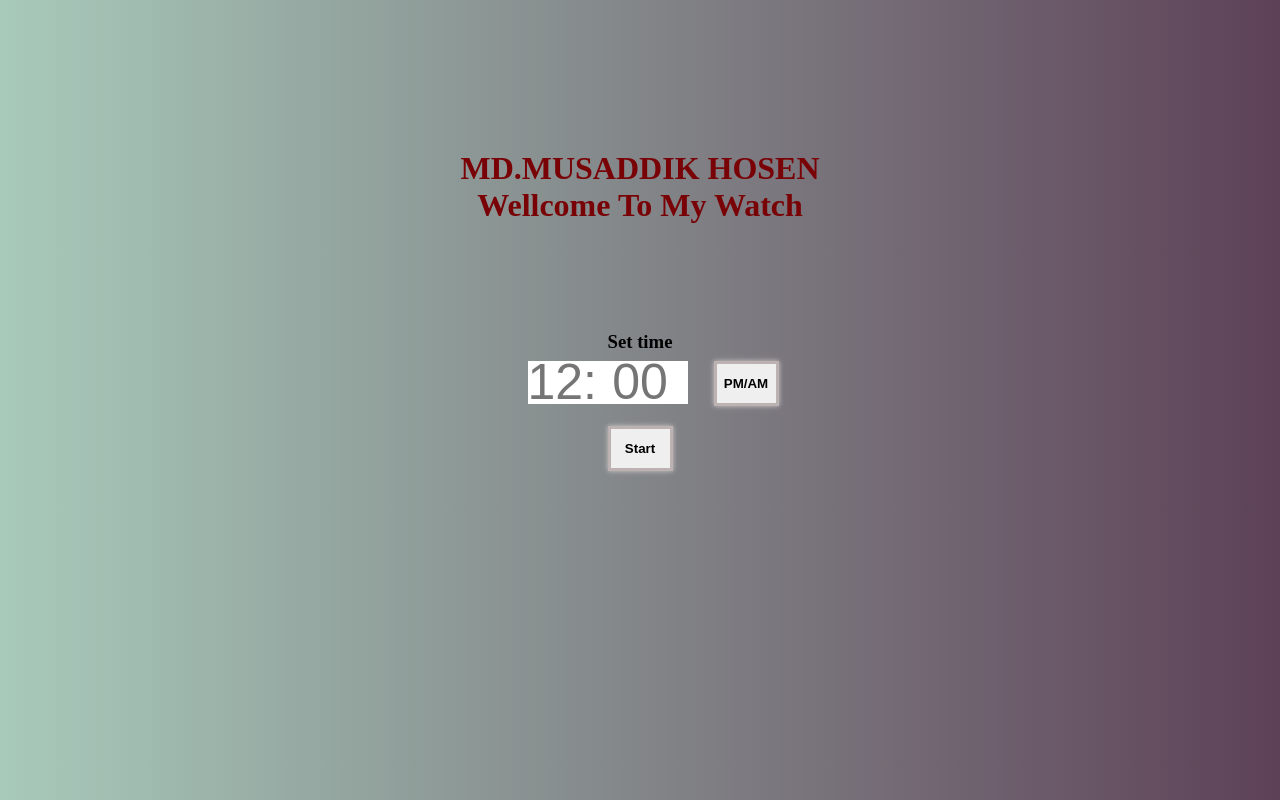
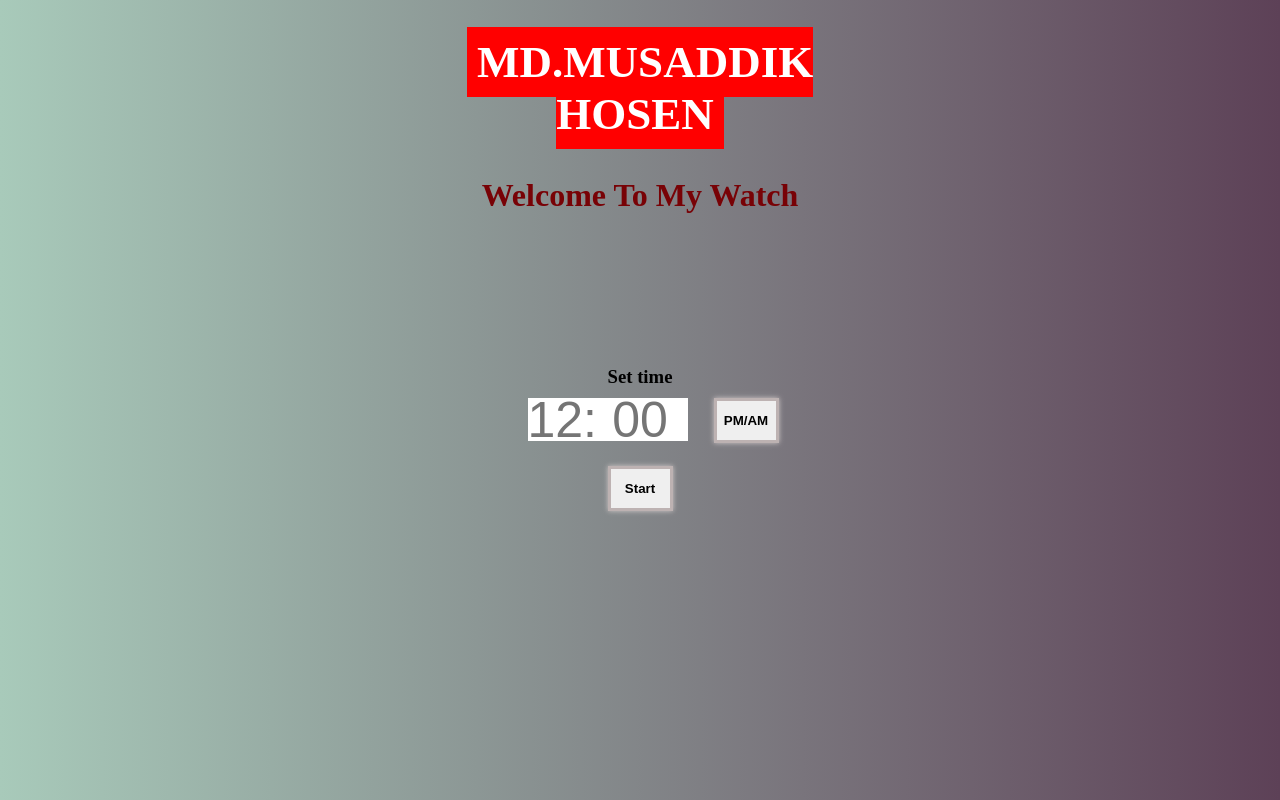
Before and after one commit to dev-musaddik/clock-mh, a plain HTML site: page index.html in a window 1280 px wide. Drawn offline with Linux system fonts and the light colour scheme.

Commit message:
Update index.html

```diff
--- a/index.html
+++ b/index.html
@@ -236,7 +236,7 @@
       <div class="first-content" id="body_first">
 
           <div class="test">
-          <h1>MD.MUSADDIK HOSEN<br/>Wellcome To My Watch</h1>
+          <h1> <span id="count">MD.MUSADDIK HOSEN</span><br/><br/>Welcome To My Watch</h1>
            <header id="head_b">
             <div class="demo">
             <span id="zero_one">0</span>
```
